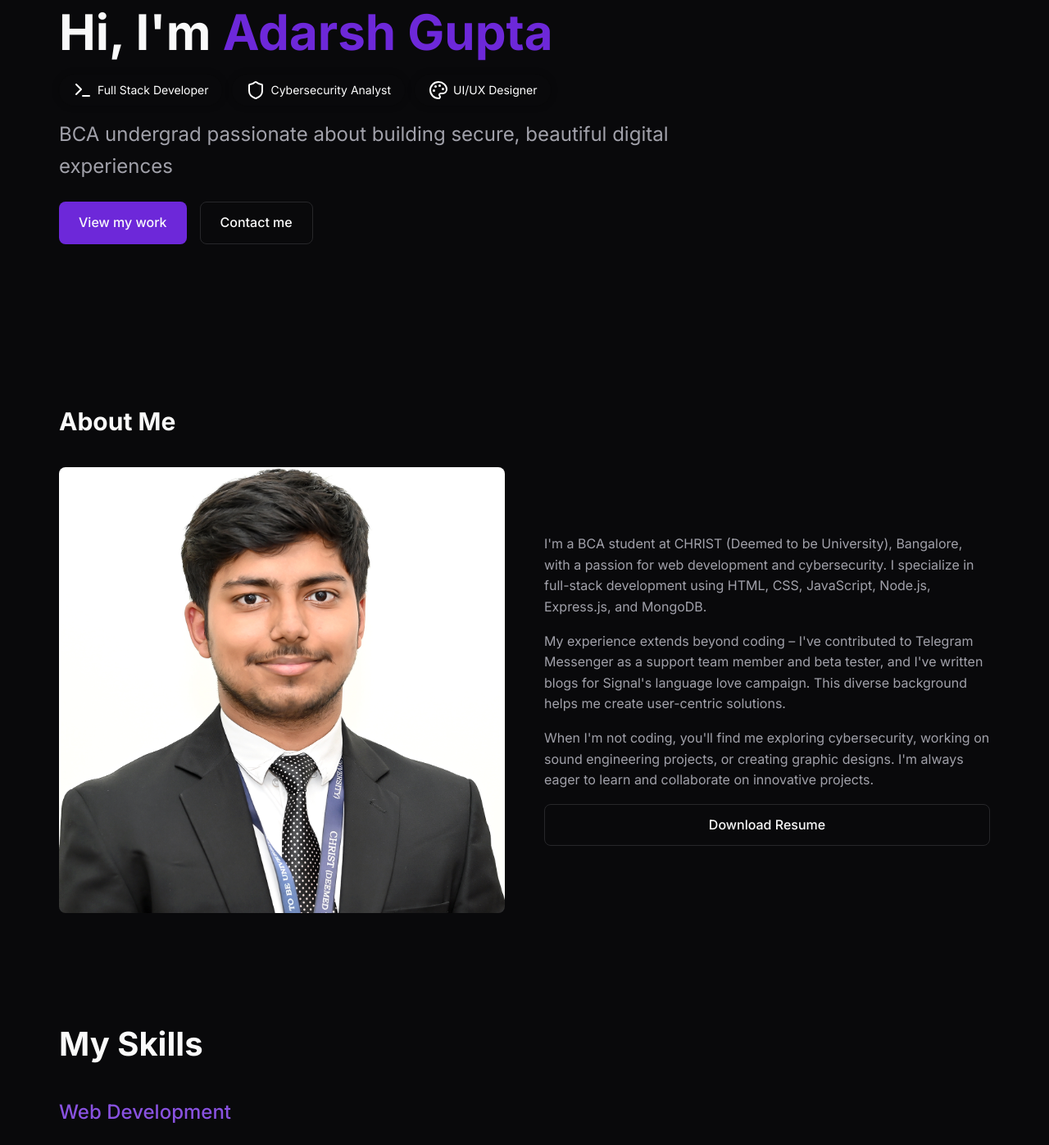
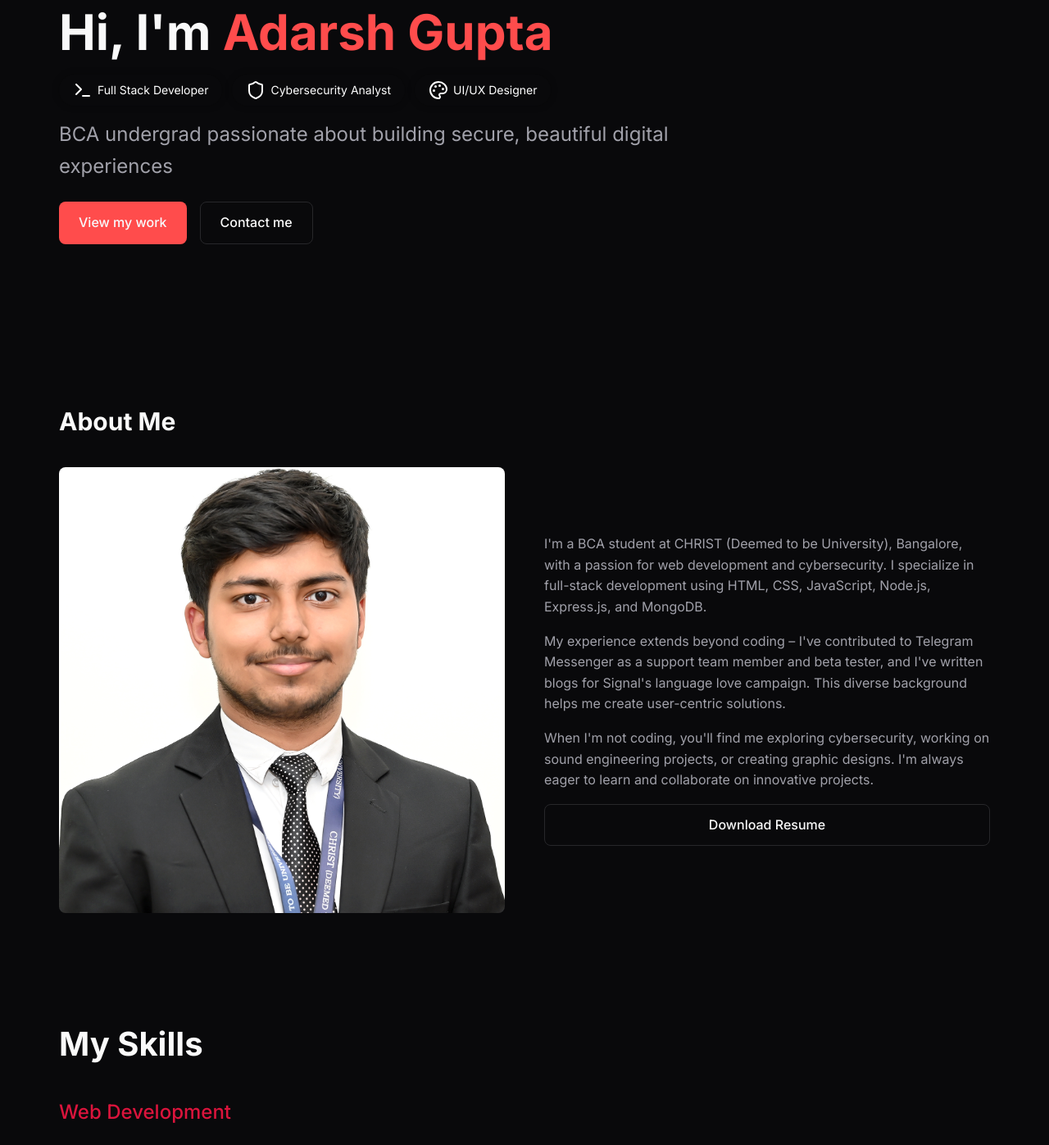
Before and after one commit to zs0c131y/resume, a plain HTML site: page index.html in a window 1280 px wide. Shown: the part 166-1563 px from the top of the page at 82% size. Drawn offline with nearby package versions, Linux system fonts and the light colour scheme.

Commit message:
updated to red from purple

```diff
--- a/index.css
+++ b/index.css
@@ -6,7 +6,7 @@
   --card-foreground: 240 10% 3.9%;
   --popover: 0 0% 100%;
   --popover-foreground: 240 10% 3.9%;
-  --primary: 262.1 83.3% 57.8%;
+  --primary: 348 83% 47%;
   --primary-foreground: 210 40% 98%;
   --secondary: 240 4.8% 95.9%;
   --secondary-foreground: 240 5.9% 10%;
@@ -18,7 +18,7 @@
   --destructive-foreground: 210 40% 98%;
   --border: 240 5.9% 90%;
   --input: 240 5.9% 90%;
-  --ring: 262.1 83.3% 57.8%;
+  --ring: 348 83% 47%;
   --radius: 0.5rem;
 }
 
@@ -29,7 +29,7 @@
   --card-foreground: 0 0% 98%;
   --popover: 240 10% 3.9%;
   --popover-foreground: 0 0% 98%;
-  --primary: 263.4 70% 50.4%;
+  --primary: 0 100% 65%;
   --primary-foreground: 210 40% 98%;
   --secondary: 240 3.7% 15.9%;
   --secondary-foreground: 0 0% 98%;
@@ -41,7 +41,7 @@
   --destructive-foreground: 0 0% 98%;
   --border: 240 3.7% 15.9%;
   --input: 240 3.7% 15.9%;
-  --ring: 263.4 70% 50.4%;
+  --ring: 0 100% 65%;
 }
 
 * {
@@ -295,7 +295,7 @@ body {
 .skill-category h3 {
   font-size: 1.5rem;
   font-weight: 500;
-  color: hsl(263.4, 70%, 60%);
+  color: hsl(348, 83%, 47%);
   margin-bottom: 1.5rem;
 }
 
@@ -326,7 +326,7 @@ body {
 .purple-icon {
   width: 24px;
   height: 24px;
-  color: hsl(263.4, 70%, 60%);
+  color: hsl(0, 100%, 65%);
 }
 
 .skill-icon span {
@@ -382,8 +382,8 @@ body {
 
 .project-card:hover {
   transform: translateY(-4px);
-  border-color: hsl(263.4, 70%, 60%);
-  box-shadow: 0 4px 20px rgba(123, 97, 255, 0.15);
+  border-color: hsl(348, 83%, 47%);
+  box-shadow: 0 4px 20px rgba(220, 20, 60, 0.15);
 }
 
 .project-card img {
```
